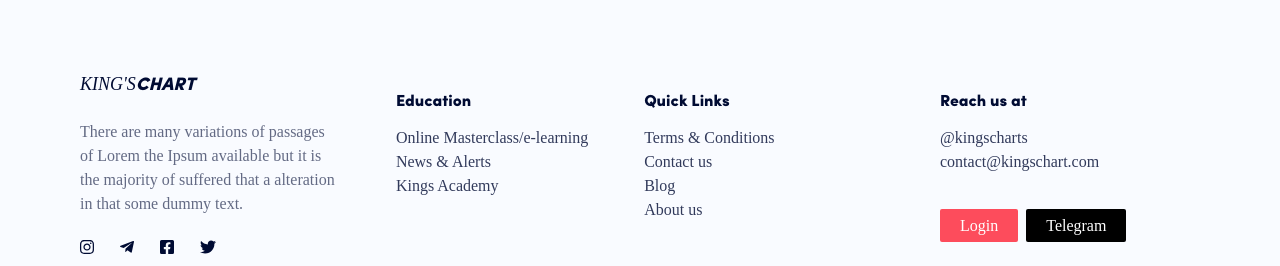
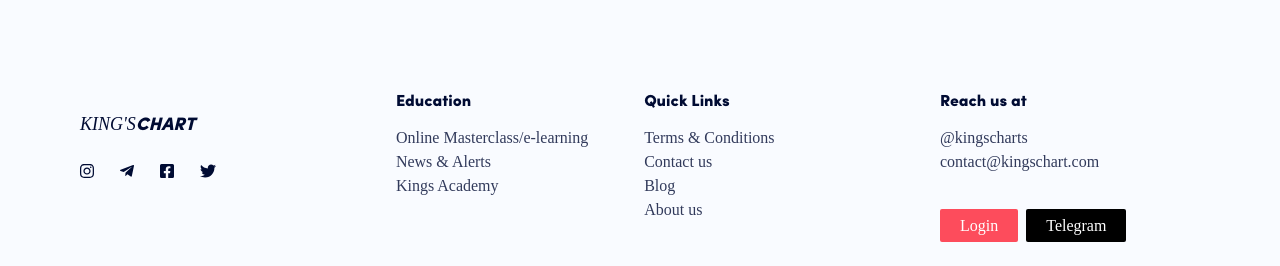
Before and after one commit to HaraDev001/kingschart, a Next.js app: page /contact in a window 1280 px wide. Shown: the part 1036-1302 px from the top of the page. Built offline with nearby package versions, Linux system fonts and the light colour scheme; a web font is replaced by a local one.

Commit message:
Fixed Footer

```diff
--- a/components/Footer.js
+++ b/components/Footer.js
@@ -14,14 +14,14 @@
   <div>
     <div className="flex justify-between pt-20 flex-col lg:flex-row">
       <div className="lg:w-1/4 lg:pr-5">
-        <h6 className="text-lg italic">
+        <h6 className="text-lg italic mt-10">
           KING'S<span className="font-bold">CHART</span>
         </h6>
-        <p className="mt-5 opacity-60">
+        {/* <p className="mt-5 opacity-60">
           There are many variations of passages of Lorem the Ipsum available but
           it is the majority of suffered that a alteration in that some dummy
           text.
-        </p>
+        </p> */}
 
         <ul className="mt-5">
           <li className="w-4 mr-3 inline-block">
```
